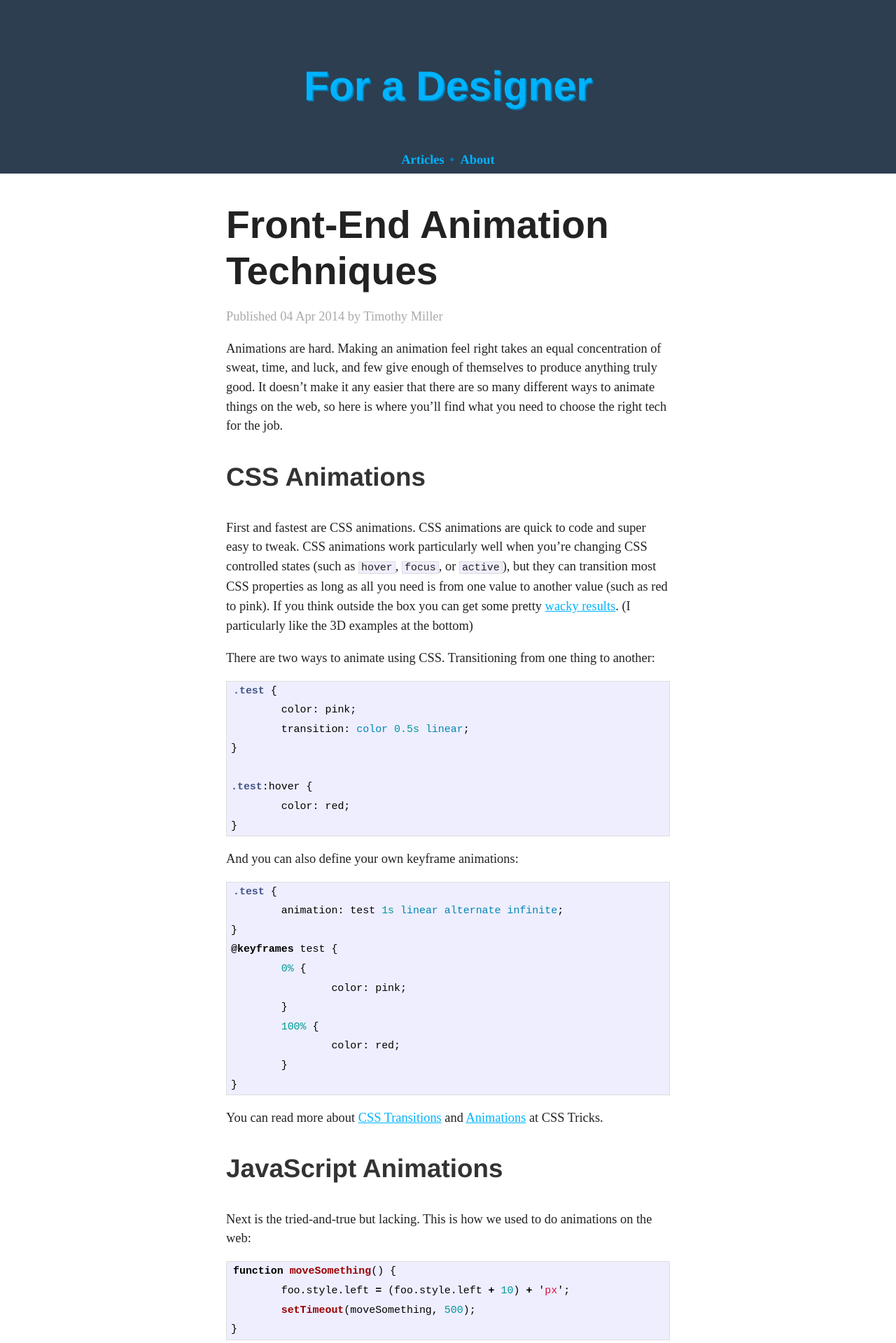
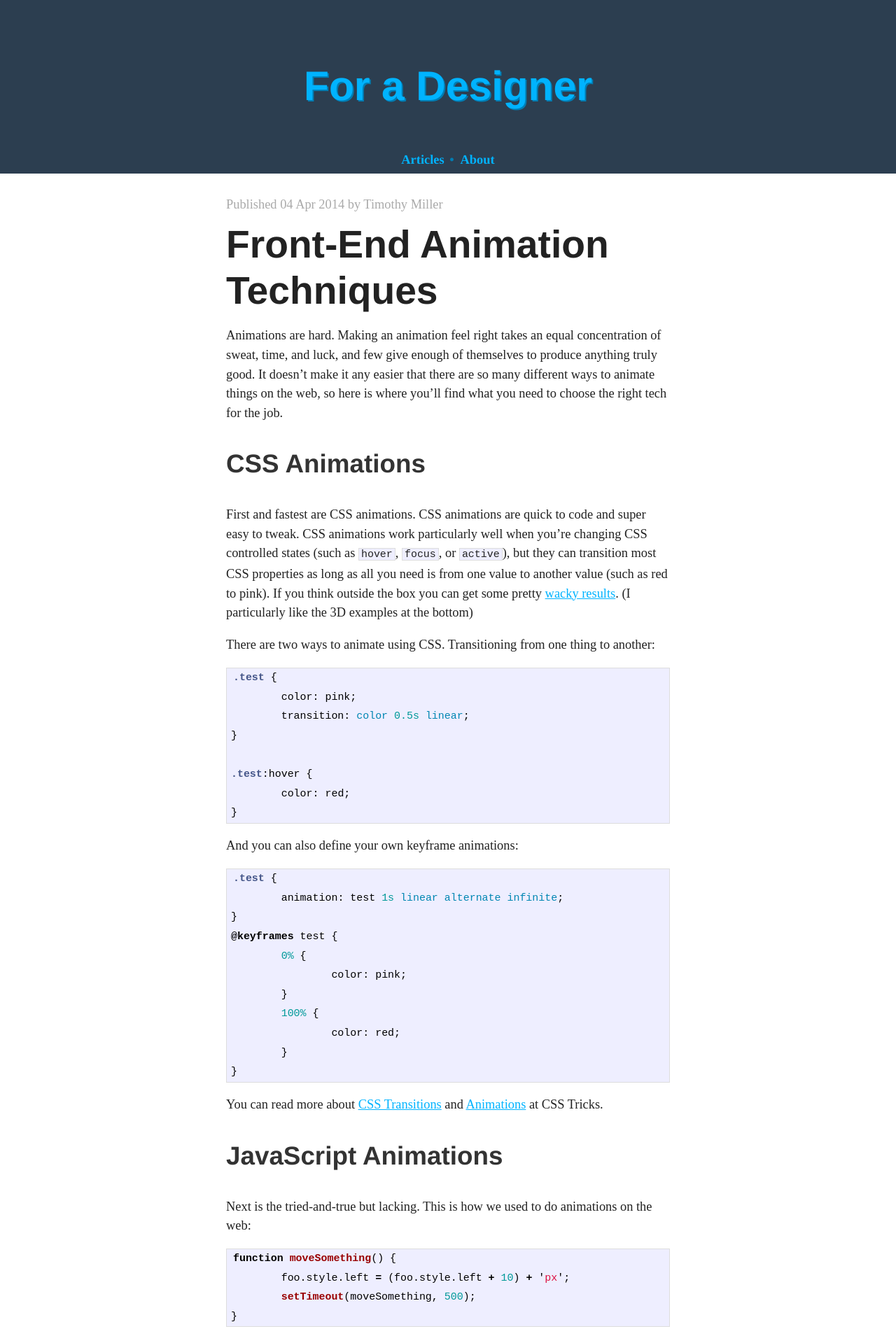
Before and after one commit to WebInspectInc/tjacobdesign.github.io, a Jekyll site: the page built from index.html, in a window 1280 px wide. Shown: the top 1919 px of the page at 70% size. Built offline with Jekyll 4.4.1, drawn with Linux system fonts in a browser that asks for light colours; some web fonts are replaced; Markdown is read by kramdown in place of the engine named in the settings.

```diff
--- a/_layouts/post.html
+++ b/_layouts/post.html
@@ -4,8 +4,8 @@
 
 <section role="main">
 	<article class="post">
+		<p class="time">Published <time class="meta" datetime="{{ page.date }}">{{ page.date | date_to_string }}</time> by{% if page.author %} page.author {% else %} Timothy Miller {% endif %}</p>
 		<h1>{{ page.title }}</h1>
-    <p class="time">Published <time class="meta" datetime="{{ page.date }}">{{ page.date | date_to_string }}</time> by{% if page.author %} page.author {% else %} Timothy Miller {% endif %}
 
 		{{ content }}
 	</article>
--- a/articles/index.html
+++ b/articles/index.html
@@ -8,8 +8,8 @@
 <section role="main">
 	<div>
 		{% for post in paginator.posts %}
+			<p class="time">Published <time class="meta" datetime="{{ post.date }}">{{ post.date | date_to_string }}</time> by{% if post.author %} post.author {% else %} Timothy Miller {% endif %}</p>
 			<h1><a href="{{ post.url }}">{{ post.title }}</a></h1>
-      <p class="time">Published <time class="meta" datetime="{{ post.date }}">{{ post.date | date_to_string }}</time> by{% if post.author %} post.author {% else %} Timothy Miller {% endif %}
 			<div class="content">
 				{{ post.excerpt }}
 			</div>
--- a/css/main.css
+++ b/css/main.css
@@ -26,7 +26,10 @@
 	line-height: 1.2em;
 }
 
-h1 { margin-bottom: 1em; }
+h1 {
+	margin-bottom: 1em;
+}
+
 p {
 	margin: 1em 0;
 	color: #222;
@@ -170,6 +173,7 @@
 
 .time {
 	color: #aaa;
+	margin-bottom: -1em;
 }
 
 [role="main"] {
--- a/index.html
+++ b/index.html
@@ -12,8 +12,8 @@
 
 	{% endif %}
 	<article class="post">
+		<p class="time">Published <time class="meta" datetime="{{ post.date }}">{{ post.date | date_to_string }}</time> by{% if post.author %} post.author {% else %} Timothy Miller {% endif %}</p>
 		<h1><a href="{{ post.url }}">{{ post.title }}</a></h1>
-    <p class="time">Published <time class="meta" datetime="{{ post.date }}">{{ post.date | date_to_string }}</time> by{% if post.author %} post.author {% else %} Timothy Miller {% endif %}
 		{{ content }}
 	</article>
 </div>
```
Also changed, not shown: _layouts/default.html (indentation only). Lines whose indentation alone changed are shown as unchanged.
